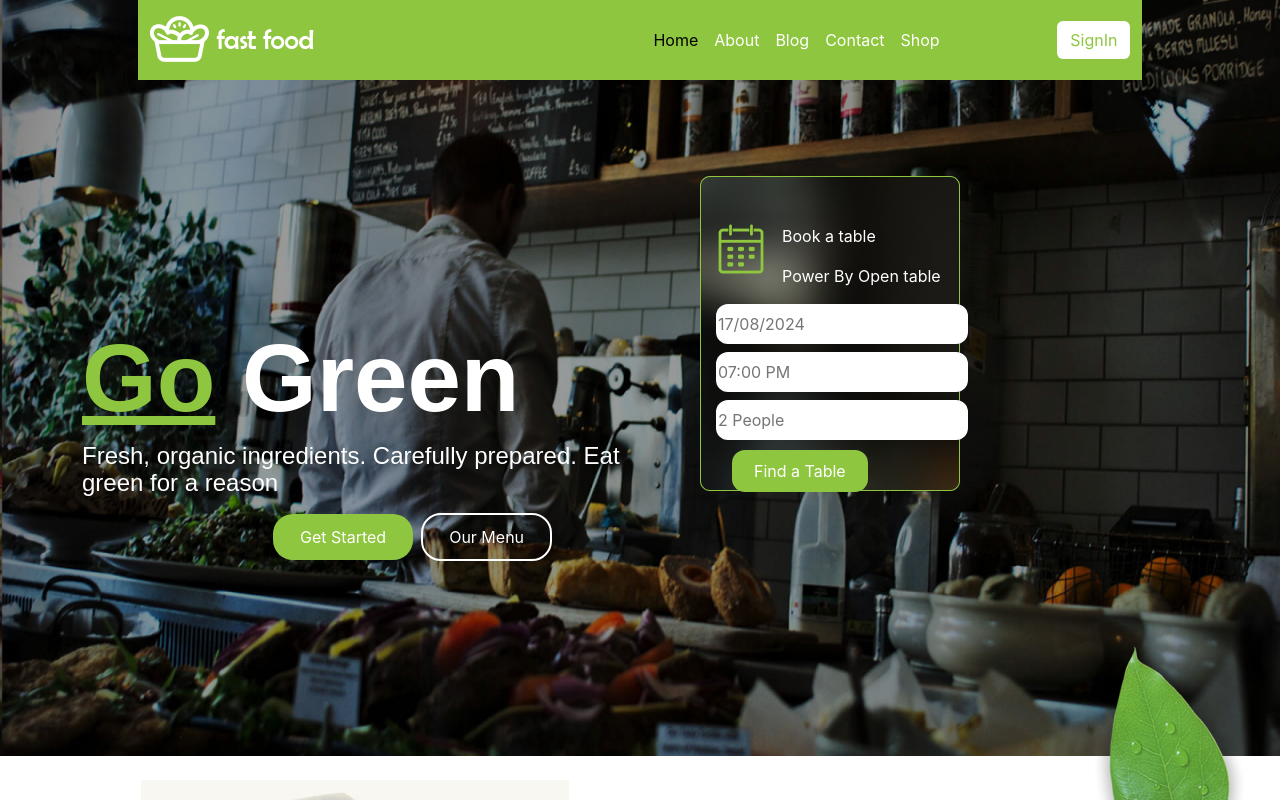
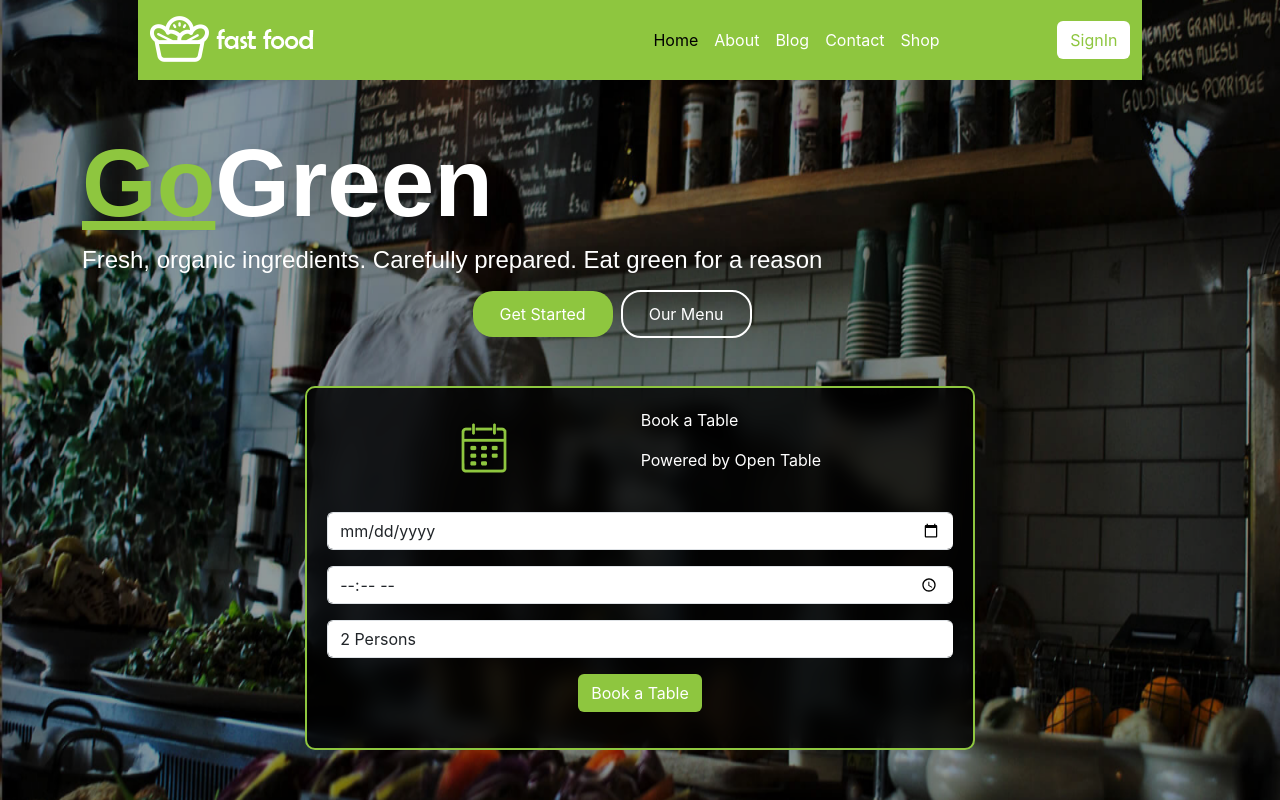
Before and after one commit to Abdul36/my-green, a React (Create React App) app: page / in a window 1280 px wide. Shown: the top 800 px of the page. Built offline with nearby package versions, Linux system fonts and the light colour scheme.

Commit message:
update table

```diff
--- a/src/components/hero/Hero.js
+++ b/src/components/hero/Hero.js
@@ -72,9 +72,9 @@ const Hero = () => {
         {/* Hero Content */}
         <div className="container mt-5">
           <div className="row align-items-center justify-content-center">
-            <div className="col-md">
+            <div className="col-mdlg">
               <h2 className="go">
-                <u style={{ color: "#8EC63F" }}>Go</u>{" "}
+                <u style={{ color: "#8EC63F" }}>Go</u>
                 <span className="text-white">Green</span>
               </h2>
               <p className="fresh text-white">
@@ -84,7 +84,7 @@ const Hero = () => {
               <button className="btn book text-white get">Get Started</button>
               <button className="btn text-white our ms-2">Our Menu</button>
             </div>
-            <div className="col-md">
+            <div className="col-lg mt-4">
               <Table />
               <br></br>
               <br></br>
--- a/src/components/table/Table.js
+++ b/src/components/table/Table.js
@@ -1,41 +1,42 @@
 import React from "react";
 import "./table.css";
 import calender from "../../Assets/Images/calender.png";
+
 const Table = () => {
   return (
     <div>
-      <div className="tablee mt-5 ms-5">
-        <div className="d-flex">
+      <div className="container tablee my-4 ">
+        <div className="d-flex justify-content-evenly align-items-center mb-3">
           <div>
-            <img
-              src={calender}
-              alt="Calender"
-              className="img-fluid cal pt-5 ms-3"
-            />
+            <img src={calender} alt="Calendar" className="img-fluid cal" />
           </div>
-          <div className="ms-3">
-            <p className="text-white pt-5">Book a table</p>
-            <p className="text-white"> Power By Open table</p>
+          <div>
+            <p>Book a Table</p>
+            <p>Powered by Open Table</p>
           </div>
         </div>
-        <div className="ms-3">
-          <input type="text" className="ispcc" placeholder="17/08/2024" />{" "}
-          <br></br>
-          <input
-            type="text"
-            className="ispcc mt-2"
-            placeholder="07:00 PM"
-          />{" "}
-          <br></br>
-          <input type="text" className="ispcc mt-2" placeholder="2 People" />
+        <div className="d-flex flex-column">
+          <input type="date" className="form-control my-2" />
+          <input type="time" className="form-control my-2" />
+          <select className="form-control my-2">
+            <option value="" disabled selected>
+              2 Persons
+            </option>
+            <option value="1">1 Person</option>
+            <option value="2">2 Persons</option>
+            <option value="3">3 Persons</option>
+            <option value="4">4 Persons</option>
+            <option value="5">5 Persons</option>
+            <option value="6">6 Persons</option>
+            <option value="7">7 Persons</option>
+            <option value="8">8 Persons</option>
+            <option value="9">9 Persons</option>
+            <option value="10">10 Persons</option>
+          </select>
         </div>
-        <button className="fndd">Find a Table </button>
-        <br></br>
-        <br></br>
-        <br></br>
-        <br></br>
-        <br></br>
-        <br></br>
+        <div className="d-flex justify-content-center mt-2 mb-3">
+          <button className="btn findd ">Book a Table</button>
+        </div>
       </div>
     </div>
   );
--- a/src/components/table/table.css
+++ b/src/components/table/table.css
@@ -1,24 +1,29 @@
 .tablee {
-    background-image: url(../../Assets//Images/rect.png);
-    background-repeat: no-repeat;
-    height: auto;
-    width: auto;
+    background-color: aqua;
+    margin: auto;
+    width: 60%;
 
 }
 
-
-input.ispcc {
-    border-radius: 12px;
-    border: none;
-    height: 5vh;
+.tablee {
+    background-color: rgba(0, 0, 0, 0.8);
+    /* Black background with opacity */
+    backdrop-filter: blur(10px);
+    /* Blur effect */
+    padding: 20px;
+    /* Padding inside the container */
+    border-radius: 10px;
+    /* Optional: Rounded corners */
+    color: white;
+    /* White text color */
+    border: 2px solid #8ec63f;
 }
 
-button.fndd {
-    padding: 9px 22px;
-    border: none;
-    border-radius: 13px;
-    background-color: #8EC63F;
+.findd {
+    background-color: #8ec63f;
     color: white;
-    margin-top: 10px;
-    margin-left: 32px;
 }
+
+.find:hover {
+    background-color: transparent;
+}
```
